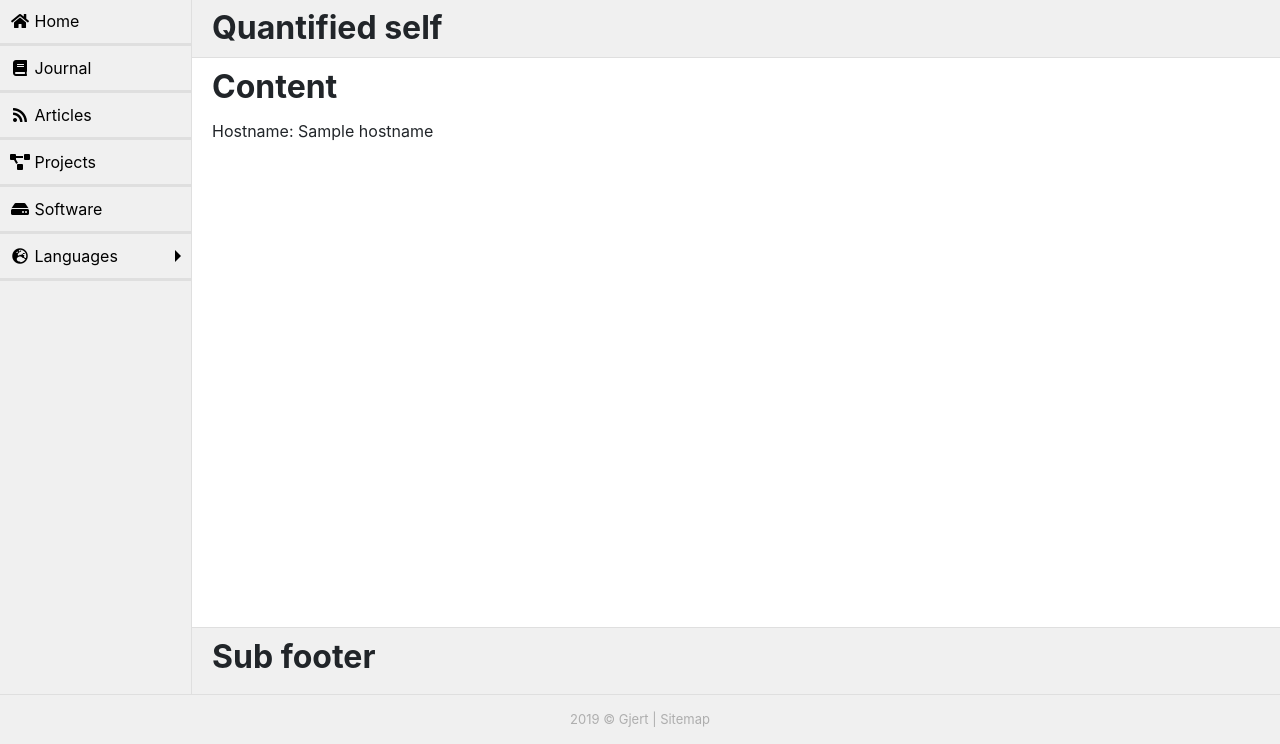
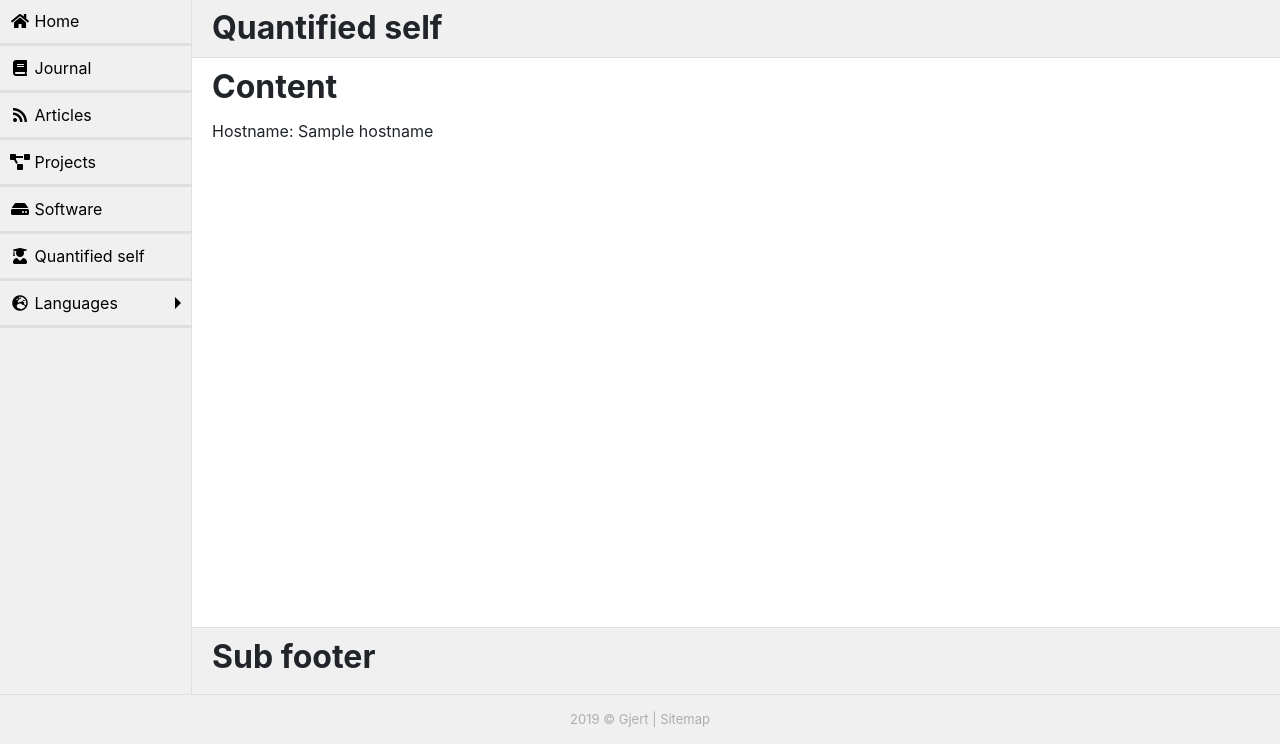
Before and after one commit to ggjersund/personal-website, a Django app: template apps/quantified_self/templates/quantified_self/index.html in a window 1280 px wide. Shown: the part 56-800 px from the top of the page. Run offline with Django 3.2, Linux system fonts and the light colour scheme; the template is opened without the code that fills it: most values are stand-ins (such as "Sample title", 1, 10 or a date in 2020); some libraries are stand-ins or nearby versions.

Commit message:
Install quantified self to website

```diff
--- a/core/settings/base.py
+++ b/core/settings/base.py
@@ -31,6 +31,7 @@ INSTALLED_APPS = [
     'apps.projects',
     'apps.software',
     'apps.articles',
+    'apps.quantified_self',
     # Externaly developed applications
     'django_otp',
     'django_otp.plugins.otp_totp',
--- a/core/urls.py
+++ b/core/urls.py
@@ -23,6 +23,7 @@ urlpatterns += i18n_patterns(
     path(_('projects/'), include('apps.projects.urls', namespace='projects')),
     path(_('software/'), include('apps.software.urls', namespace='software')),
     path(_('articles/'), include('apps.articles.urls', namespace='articles')),
+    path(_('quantified-self/'), include('apps.quantified_self.urls', namespace='quantified_self')),
     path('administration/', admin.site.urls),
 )
 
--- a/shared/templates/sidebar.html
+++ b/shared/templates/sidebar.html
@@ -6,6 +6,7 @@
     <li><a href="{% url 'articles:index' %}"><i class="fas fa-rss fa-fw"></i> {% trans "Articles" %}</a></li>
     <li><a href="{% url 'projects:index' %}"><i class="fas fa-project-diagram fa-fw"></i> {% trans "Projects" %}</a></li>
     <li><a href="{% url 'software:index' %}"><i class="fas fa-hdd fa-fw"></i> {% trans "Software" %}</a></li>
+    <li><a href="{% url 'quantified_self:index' %}"><i class="fas fa-user-graduate fa-fw"></i> Quantified self</a></li>
     <li>
       <a href="#" class="sidebar-dropdown-btn" role="button" data-toggle="dropdown"><i class="fas fa-globe-europe fa-fw"></i> {% trans "Languages" %}</a>
       <div class="sidebar-dropdown-container">
```
